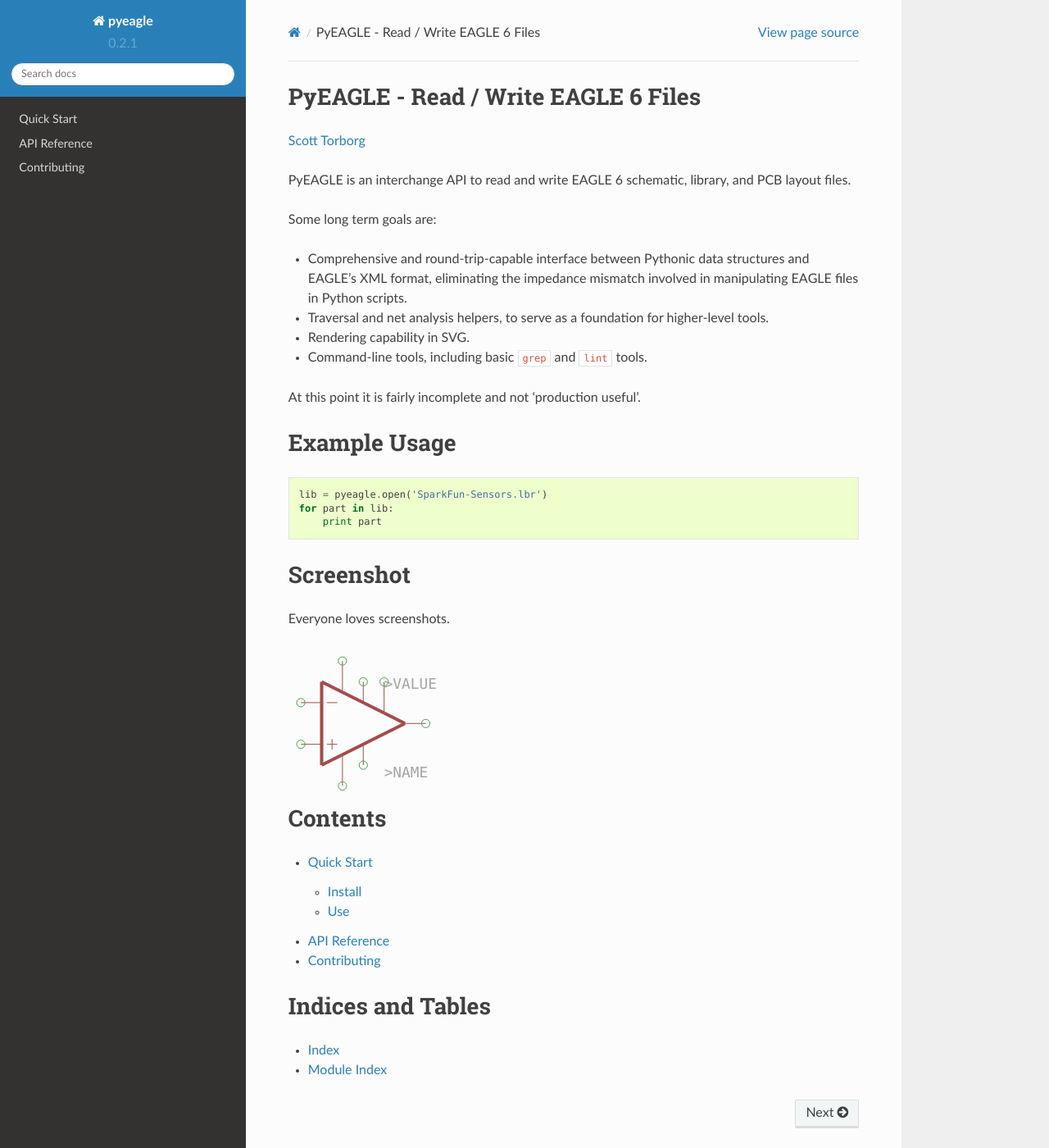
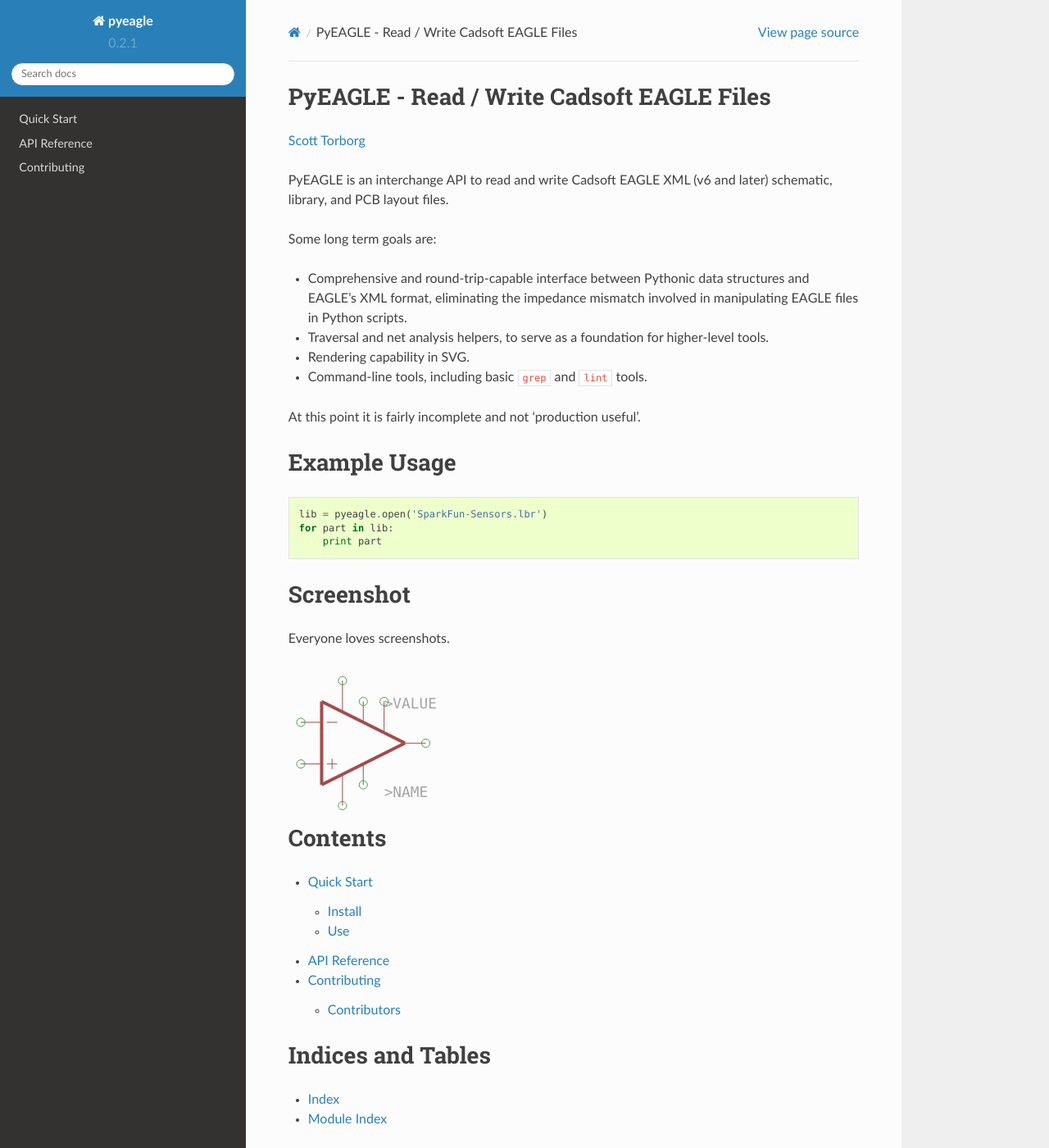
Before and after one commit to storborg/pyeagle, a Sphinx documentation site: the page built from docs/index.rst, in a window 1280 px wide and 1400 px high. Shown: the whole window at 82% size. Built offline with Sphinx 7.4.7 and the Read the Docs theme 2.0.0, drawn with Linux system fonts in a browser that asks for light colours.

Commit message:
Update docs, add guyzmo as contributor

```diff
--- a/README.rst
+++ b/README.rst
@@ -1,10 +1,10 @@
-PyEAGLE - Read / Write EAGLE 6 Files
-====================================
+PyEAGLE - Read / Write Cadsoft EAGLE Files
+==========================================
 
 `Scott Torborg <http://www.scotttorborg.com>`_
 
-PyEAGLE is an interchange API to read and write EAGLE 6 schematic, library, and
-PCB layout files.
+PyEAGLE is an interchange API to read and write Cadsoft EAGLE XML (v6 and
+later) schematic, library, and PCB layout files.
 
 
 Installation
--- a/docs/contributing.rst
+++ b/docs/contributing.rst
@@ -13,3 +13,9 @@
 This will also ensure that the Sphinx documentation builds correctly, and that
 there are no `PEP8 <http://www.python.org/dev/peps/pep-0008/>`_ or `Pyflakes
 <http://pypi.python.org/pypi/pyflakes>`_ warnings in the codebase.
+
+Contributors
+------------
+
+Thanks to `Bernard "Guyzmo" Pratz <https://github.com/guyzmo>`_ for
+``zc.buildout`` support.
--- a/docs/index.rst
+++ b/docs/index.rst
@@ -1,10 +1,10 @@
-PyEAGLE - Read / Write EAGLE 6 Files
-====================================
+PyEAGLE - Read / Write Cadsoft EAGLE Files
+==========================================
 
 `Scott Torborg <http://www.scotttorborg.com>`_
 
-PyEAGLE is an interchange API to read and write EAGLE 6 schematic, library, and
-PCB layout files.
+PyEAGLE is an interchange API to read and write Cadsoft EAGLE XML (v6 and
+later) schematic, library, and PCB layout files.
 
 Some long term goals are:
 
```
